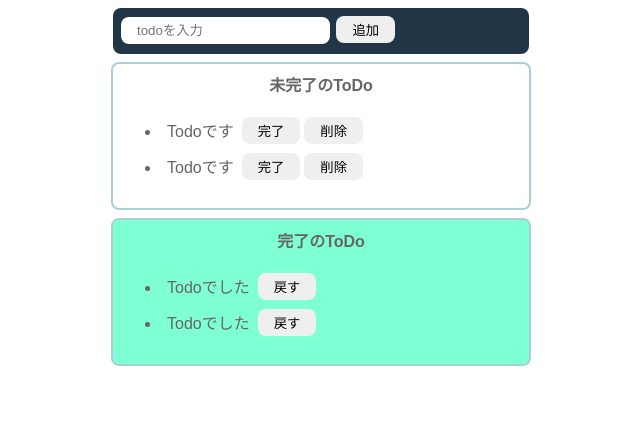
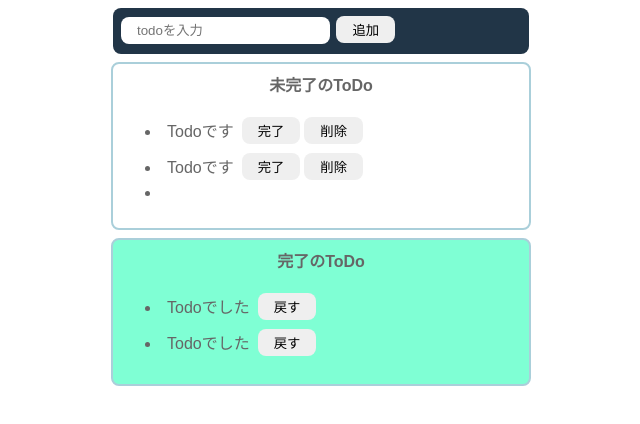
Before and after one commit to fujikihirotaka02/todoapp, a website built with Vite: page index.html in a window 1280 px wide. Both pictures are taken after a click on the button "追加". Shown: the whole page, without its empty margins (319-959 px from the left). Built offline with nearby package versions, Linux system fonts and the light colour scheme.

Commit message:
タスク追加機能の実装。

```diff
--- a/index.html
+++ b/index.html
@@ -6,12 +6,12 @@
   </head>
   <body>
     <div class="input-area">
-      <input placeholder="todoを入力"/>
-      <button>追加</button>
+      <input id = "add-text" placeholder="todoを入力"/>
+      <button id="add-button">追加</button>
     </div>
     <div class="incomplete-area">
       <p class="title">未完了のToDo</p>
-      <ul>
+      <ul id = "incomplete-list">
         <li>
           <div class="list-row">
             <p class="todo-item"> Todoです</p>
@@ -30,7 +30,7 @@
     </div>
     <div class="complete-area">
       <p class="title">完了のToDo</p>
-        <ul>
+        <ul id = "complete-list">
           <li>
             <div class="list-row">
               <p class="todo-item"> Todoでした</p>
--- a/main.js
+++ b/main.js
@@ -1 +1,30 @@
 import './style.css';
+
+const onClickAdd = () =>{
+    // テキストボックスの内容を取得して初期化する
+    const inputText = document.getElementById("add-text").value;
+    document.getElementById("add-text").value = ""
+
+    // liの生成
+    const li = document.createElement("li");
+
+    // divの生成
+    const div = document.createElement("div");
+    div.className = "list-row";
+
+    // pの生成
+    const p = document.createElement("p");
+    p.className = "todo-item";
+    p.innerText = inputText;
+
+    // 親子関係の作成
+    div.appendChild(p);
+    li.appendChild(div);
+
+    document.getElementById("incomplete-list").appendChild(li)
+
+
+
+}
+
+document.getElementById("add-button").addEventListener("click", onClickAdd);
```
